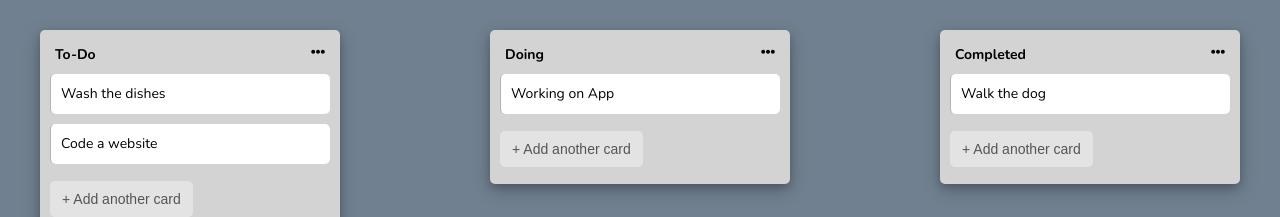
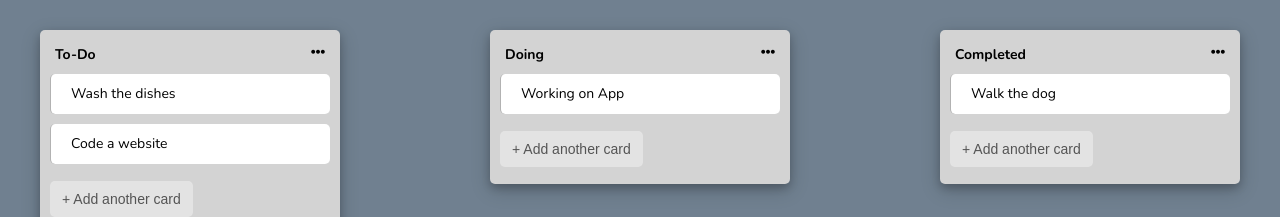
Before and after one commit to wwwLulu/Tracker-App, a Vue app: page / in a window 1280 px wide. Shown: the top 217 px of the page. Built offline with nearby package versions, Linux system fonts and the light colour scheme.

Commit message:
Added padding to left so Trash isn't blocking text

```diff
--- a/src/components/List/ListItem.vue
+++ b/src/components/List/ListItem.vue
@@ -66,10 +66,7 @@ export default {
             this.editMode = false
         },
         saveAndClose() {
-            this.$store.commit('updateTask', {
-                updatedTask: this.updatedTask,
-                taskId: this.listItem.id,
-            })
+            this.$emit('updateTask', this.updatedTask, this.listItem.id)
             this.editMode = false
         },
         closeWithoutSaving() {
@@ -77,7 +74,7 @@ export default {
         },
         deleteTask() {
             this.editMode = false
-            this.$store.commit('deleteTask', { taskId: this.listItem.id })
+            this.$emit('deleteTask', this.listItem.id)
             // this.$store.commit({
             //     type: 'deleteTask',
             //     taskId: this.listItem.id,
@@ -103,7 +100,7 @@ export default {
     margin: 1rem 0;
     background: white;
     border-radius: 0.5rem;
-    padding: 1rem;
+    padding: 1rem 1rem 1rem 2rem;
     font-size: 1.4rem;
     font-weight: 300;
     border-left: 0.1rem rgba(0, 0, 0, 0.3) solid;
```
